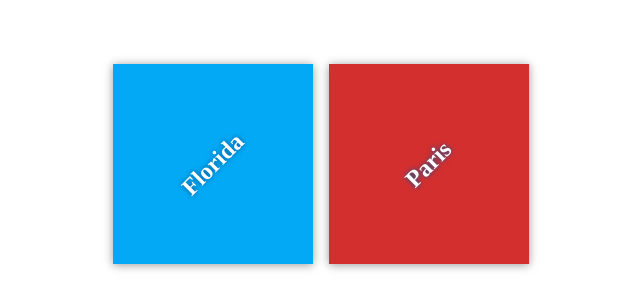
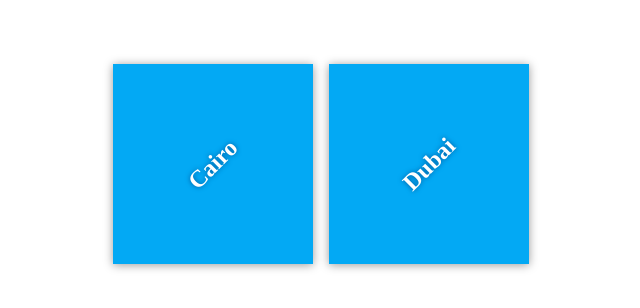
Before and after one commit to mohamedwagdy95/my-travel-plans, a plain HTML site: page index.html in a window 1280 px wide. Shown: the part 236-544 px from the top of the page, without its empty margins (319-959 px from the left). Drawn offline with Linux system fonts and the light colour scheme.

Commit message:
Update starting destinations

```diff
--- a/index.html
+++ b/index.html
@@ -10,12 +10,12 @@
 
     <div class="container">
         <div class="destination-container">
-            <div class="destination" id="florida">
-                <h2>Florida</h2>
+            <div class="destination" id="cairo">
+                <h2>Cairo</h2>
             </div>
 
-            <div class="destination" id="paris">
-                <h2>Paris</h2>
+            <div class="destination" id="dubai">
+                <h2>Dubai</h2>
             </div>
         </div>
     </div>
```
